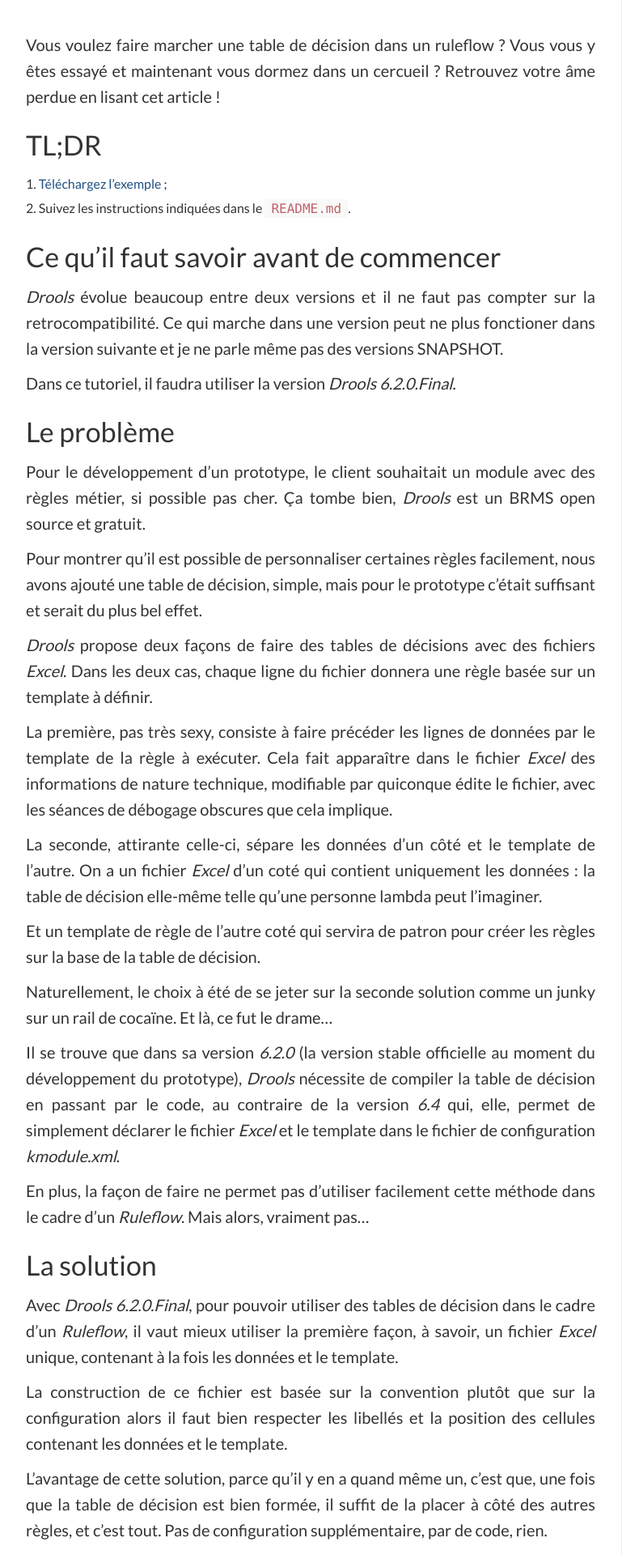
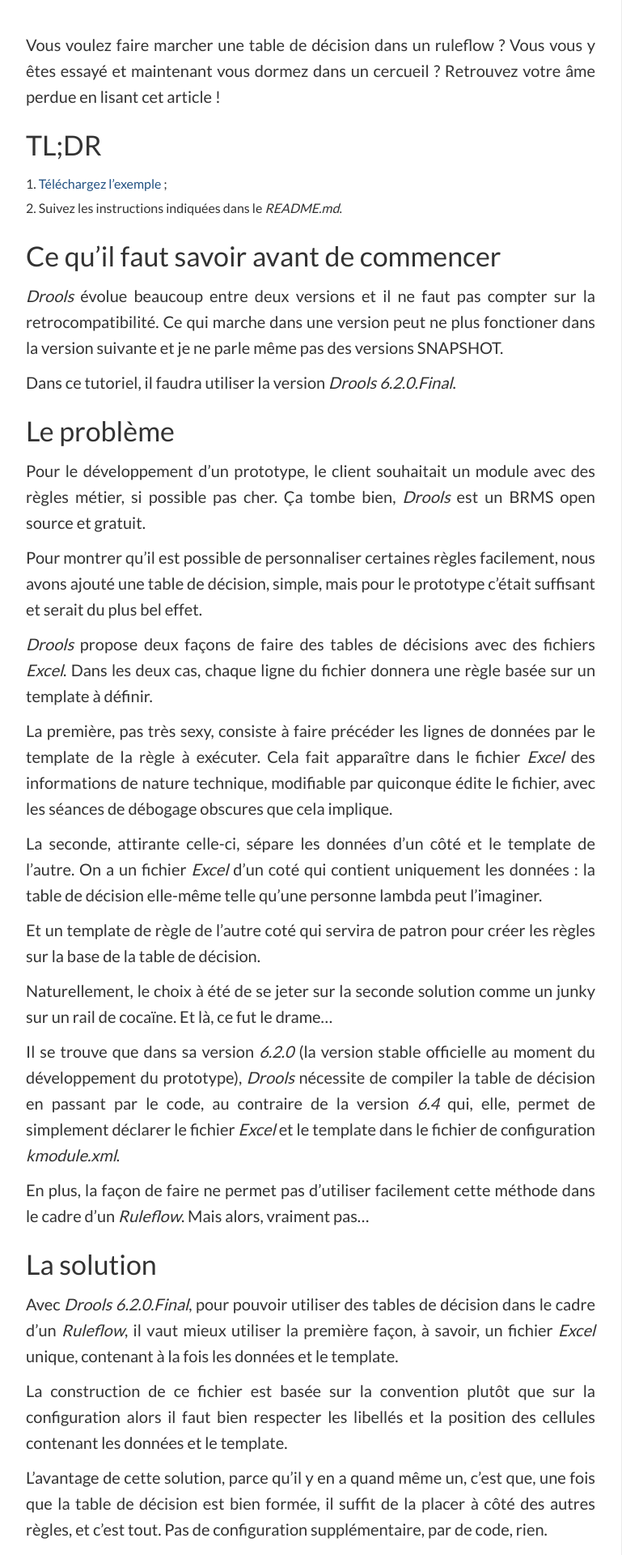
Before and after one commit to richard-fagot/returnfromdeath, a Jekyll site: the page built from _posts/2015-08-30-drools-tables-de-decision.md, in a window 1280 px wide. Shown: the part 725-2645 px from the top of the page at 81% size, without its empty margins (256-1025 px from the left). Built offline with Jekyll 4.4.1, drawn with Linux system fonts in a browser that asks for light colours; nearby versions of some CDN libraries.

Commit message:
Petite correction esthétique

```diff
--- a/_posts/2015-08-30-drools-tables-de-decision.md
+++ b/_posts/2015-08-30-drools-tables-de-decision.md
@@ -19,7 +19,7 @@
 
 ##TL;DR
 1. [Téléchargez l'exemple](https://github.com/richard-fagot/drools-6.2.0-dt-jbpmn) ;
-2. Suivez les instructions indiquées dans le `README.md`.
+2. Suivez les instructions indiquées dans le *README.md*.
 
 ## Ce qu'il faut savoir avant de commencer
 *Drools* évolue beaucoup entre deux versions et il ne faut pas compter sur la retrocompatibilité. Ce qui marche dans une version peut ne plus fonctioner dans la version suivante et je ne parle même pas des versions SNAPSHOT.
```
